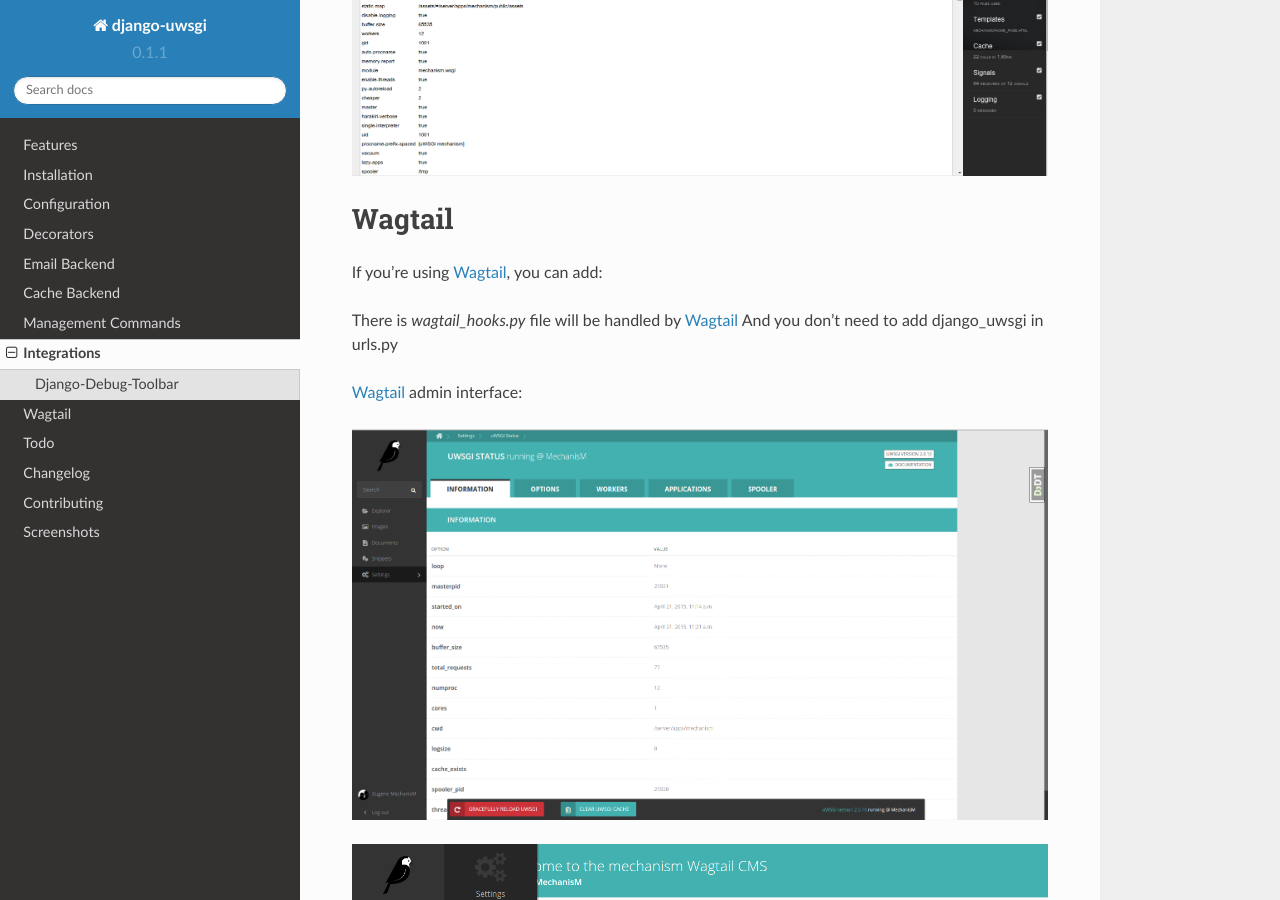
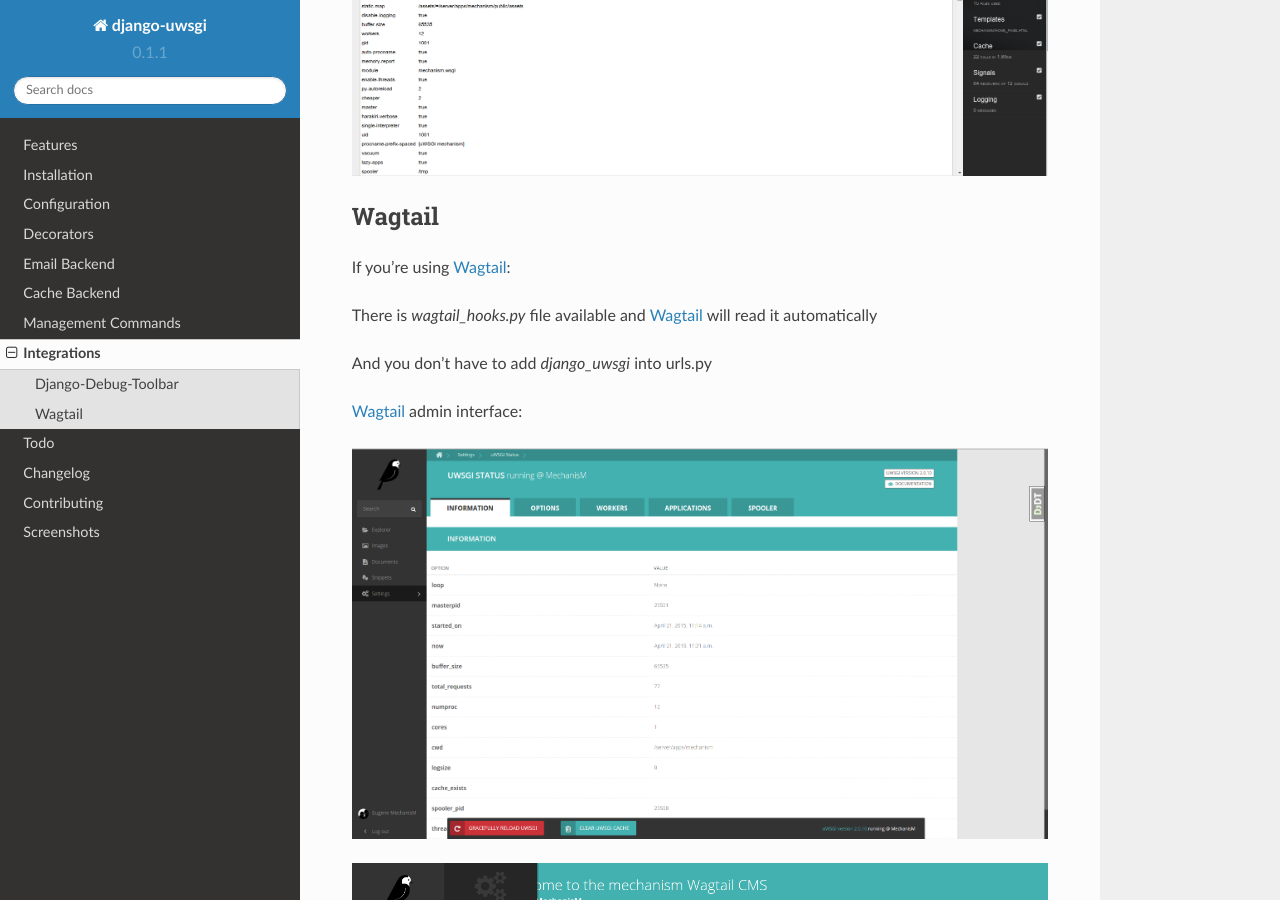
Before and after one commit to unbit/django-uwsgi, a Sphinx documentation site: the page built from docs/integrations.rst, in a window 1280 px wide and 900 px high, scrolled down 547 px. Built offline with Sphinx 7.4.7 and the Read the Docs theme 2.0.0, drawn with Linux system fonts in a browser that asks for light colours.

Commit message:
Improved docs

```diff
--- a/docs/integrations.rst
+++ b/docs/integrations.rst
@@ -18,12 +18,13 @@
 
 
 Wagtail
-=======
+-------
 
-If you're using `Wagtail`_, you can add:
+If you're using `Wagtail`_:
 
-There is `wagtail_hooks.py` file will be handled by `Wagtail`_
-And you don't need to add django_uwsgi in urls.py
+There is `wagtail_hooks.py` file available and `Wagtail`_ will read it automatically
+
+And you don't have to add `django_uwsgi` into urls.py
 
 `Wagtail`_ admin interface:
 
```
